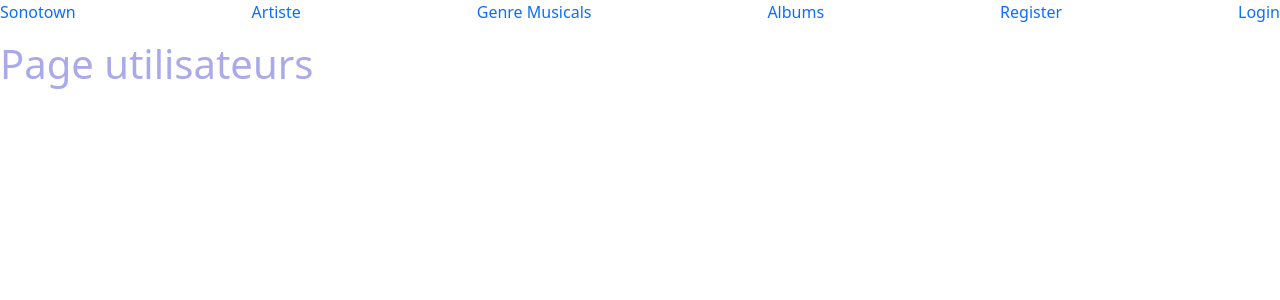
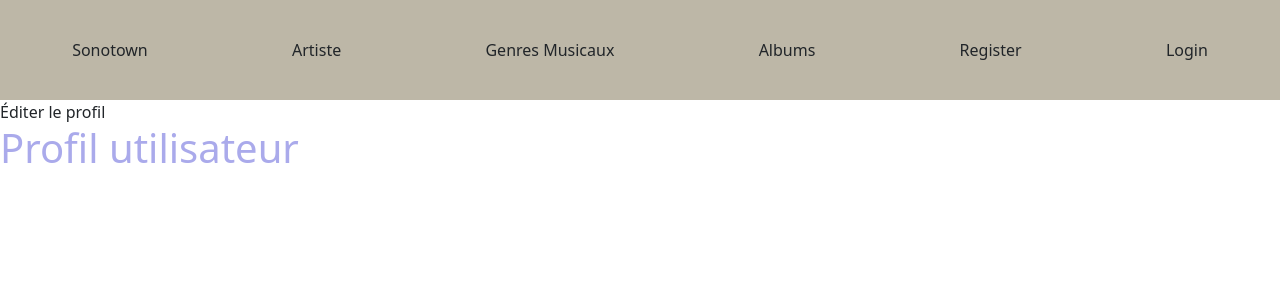
Before and after one commit to Werle-G/SonotownProjet, a Symfony app: template templates/profil/index.html.twig in a window 1280 px wide. Shown: the top 300 px of the page. Run offline with Twig, Linux system fonts and the light colour scheme; the template is opened without the code that fills it, so the values that code supplies are empty; some libraries are stand-ins or nearby versions.

Commit message:
00_07 Profil edition

```diff
--- a/public/css/style.css
+++ b/public/css/style.css
@@ -12,15 +12,46 @@ h1{
 
 a{
     text-decoration: none;
+    color: inherit;
 }
 
 
+
+/* Nav */
+
+nav{
+    height: 100px;
+    background-color: #BDB7A7;
+    display: flex;
+    justify-content: space-around;
+    align-items: center;
+}
+
 nav ul{
     display: flex;
-    justify-content: space-between;
+    justify-content: space-around;
     list-style: none;
     padding-left: 0px;
+    margin-bottom: 0px;
+    width: 100%;
 }
+
+
+/* Home */
+
+
+
+#home-container{
+    display: flex;
+    flex-direction: column;
+    justify-content: center;
+    text-align: center;
+
+}
+
+#home h1{
+}
+
 
 /* Page artiste Profil */
 
--- a/src/Controller/AlbumController.php
+++ b/src/Controller/AlbumController.php
@@ -38,7 +38,6 @@ class AlbumController extends AbstractController
             $album->addPiste(new Piste());
             // $genreMusical = new GenreMusical();
             // $entityManager->persist($genreMusical);
-
             // $album->addGenreMusical($genreMusical);
         }
 
--- a/templates/_partials/_nav.html.twig
+++ b/templates/_partials/_nav.html.twig
@@ -4,28 +4,47 @@
 
         {% if app.user %}
 
+            {# Si l'utilisateur est admin #}
+
             {% if is_granted('ROLE_ADMIN') %}
 
                 <li><a href="{{ path('admin') }}">Paramètre</a></li>
+                <li><a href="{{ path('app_logout') }}">Logout</a></li>
 
-            {% endif %}
 
-            <li><a href="{{ path('app_artiste')}}">Artiste</a></li>
-            <li><a href="{{ path('app_genre_musical')}}">Genre Musicals</a></li>
+            {% elseif is_granted('ROLE_ARTISTE')%}
+
+            {# Si l'utilisateur est artiste #}
+
+            <li><a href="{{ path('app_genre_musical')}}">Genres Musicaux</a></li>
             <li><a href="{{ path('app_album')}}">Albums</a></li>
             <li><a href="{{ path('app_profil')}}">Profil</a></li>
             <li><a href="{{ path('app_logout') }}">Logout</a></li>
 
-        {% else %}
+            {% else %}
+
+            {# Si l'utilisateur est user #}
 
 
             <li><a href="{{ path('app_artiste')}}">Artiste</a></li>
-            <li><a href="{{ path('app_genre_musical')}}">Genre Musicals</a></li>
+            <li><a href="{{ path('app_genre_musical')}}">Genres Musicaux</a></li>
+            <li><a href="{{ path('app_album')}}">Albums</a></li>
+            <li><a href="{{ path('app_profil')}}">Profil</a></li>
+            <li><a href="{{ path('app_logout') }}">Logout</a></li>
+
+            {% endif %}
+
+
+
+
+        {% else %}
+
+            <li><a href="{{ path('app_artiste')}}">Artiste</a></li>
+            <li><a href="{{ path('app_genre_musical')}}">Genres Musicaux</a></li>
             <li><a href="{{ path('app_album')}}">Albums</a></li>
             <li><a href="{{ path('app_register')}}">Register</a></li>
             <li><a href="{{ path('app_login')}}">Login</a></li>
 
         {% endif %}
     </ul>
-
 </nav>
--- a/templates/artiste/index.html.twig
+++ b/templates/artiste/index.html.twig
@@ -3,6 +3,7 @@
 {% block title %}Liste des artistes{% endblock %}
 
 {% block body %}
+
 
     <h1>liste des Artistes</h1>
 
--- a/templates/genre_musical/index.html.twig
+++ b/templates/genre_musical/index.html.twig
@@ -6,15 +6,10 @@
 
     <h1>Genres musicaux</h1>
 
-    <a href="{{ path('new_genre_musical') }}">Créer nouveau genre</a><br>
-
     {% for genreMusical in genreMusicals %}
 
         <a href="{{ path('show_genre_musical', {'id': genreMusical.id}) }}">{{ genreMusical.nomGenreMusical }}</a><br>
-        <a href="{{ path('edit_genre_musical', {'id': genreMusical.id}) }}">Modifier genre</a><br>
 
-
-        <a href="{{ path('delete_genre_musical', {'id': genreMusical.id}) }}">Supprimer genre</a><br>
     {% endfor %}
 
 {% endblock %}
--- a/templates/profil/index.html.twig
+++ b/templates/profil/index.html.twig
@@ -5,12 +5,14 @@
 {% block body %}
 
 
-    <h1>Page utilisateurs</h1>
+<a href="{{ path('edit_profil', {'id': app.user.id}) }}">Éditer le profil</a>
+
+<h1>Profil utilisateur</h1>
 
 
-    {% for user in users %}
-        <a href="{{ path('show_profil', {'id': user.id}) }}">{{ user.pseudo }}</a>
-    {% endfor %}
+{{ user.pseudo }}
+
+
 
 
 {% endblock %}
--- a/templates/profil/show.html.twig
+++ b/templates/profil/show.html.twig
@@ -5,9 +5,6 @@
 {% block body %}
 
 
-    <h1>Profil utilisateur</h1>
 
 
-    {{ user.pseudo }}
-
 {% endblock %}
```
Also changed, not shown: src/Controller/ArtisteController.php (+3 -8 lines), src/Controller/GenreMusicalController.php (+3 -38 lines), src/Controller/ProfilController.php (+40 -12 lines), src/Form/ProfilType.php (added, +41 -0 lines), src/Repository/UserRepository.php (+21 -14 lines), templates/profil/edit.html.twig (added, +11 -0 lines).
